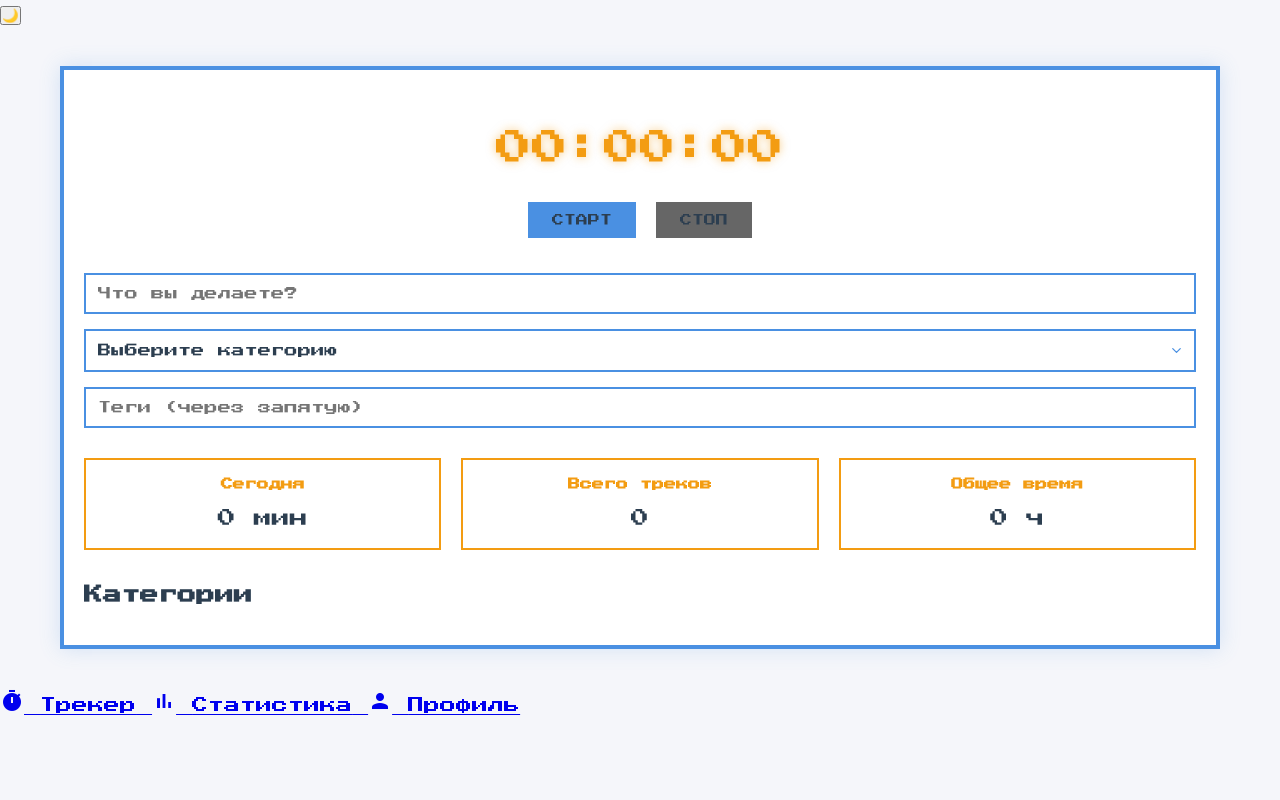
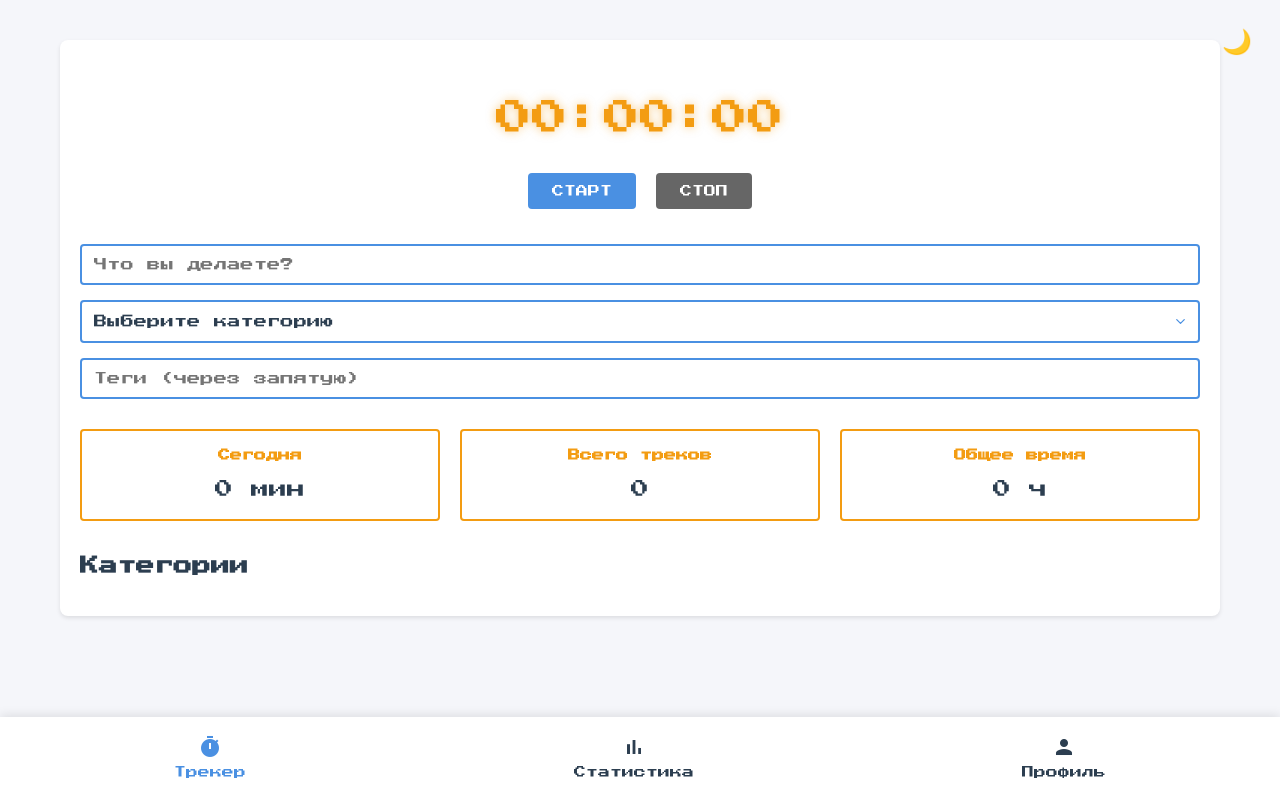
Before and after one commit to Varn22/pixel-time-tracker, a Python web app: template templates/index.html in a window 1280 px wide. Run offline with Jinja, Linux system fonts and the light colour scheme; the template is opened without the code that fills it, so the values that code supplies are empty; some libraries are stand-ins or nearby versions.

Commit message:
Update style.css

```diff
--- a/static/css/style.css
+++ b/static/css/style.css
@@ -1,6 +1,7 @@
 @import url('https://fonts.googleapis.com/css2?family=Press+Start+2P&display=swap');
 
 :root {
+    /* Светлая тема */
     --primary-color: #4a90e2;
     --secondary-color: #f39c12;
     --background-color: #f5f6fa;
@@ -10,6 +11,21 @@
     --success-color: #2ecc71;
     --warning-color: #f1c40f;
     --error-color: #e74c3c;
+    --nav-background: #ffffff;
+    --input-background: #ffffff;
+    --shadow-color: rgba(0,0,0,0.1);
+}
+
+[data-theme="dark"] {
+    --primary-color: #64b5f6;
+    --secondary-color: #ffa726;
+    --background-color: #1a1a1a;
+    --text-color: #ffffff;
+    --card-background: #2d2d2d;
+    --border-color: #404040;
+    --nav-background: #2d2d2d;
+    --input-background: #404040;
+    --shadow-color: rgba(0,0,0,0.3);
 }
 
 * {
@@ -24,12 +40,14 @@ body {
     background-color: var(--background-color);
     color: var(--text-color);
     line-height: 1.6;
+    transition: background-color 0.3s ease, color 0.3s ease;
 }
 
 .container {
     max-width: 1200px;
     margin: 0 auto;
     padding: 20px;
+    padding-bottom: 80px; /* Отступ для нижней навигации */
 }
 
 /* Навигация */
@@ -73,6 +91,82 @@ body {
 .nav-link:hover {
     background-color: var(--primary-color);
     color: white;
+}
+
+/* Нижняя навигация */
+.bottom-nav {
+    position: fixed;
+    bottom: 0;
+    left: 0;
+    right: 0;
+    background-color: var(--nav-background);
+    padding: 10px;
+    display: flex;
+    justify-content: space-around;
+    align-items: center;
+    box-shadow: 0 -2px 10px var(--shadow-color);
+    z-index: 1000;
+}
+
+.nav-item {
+    display: flex;
+    flex-direction: column;
+    align-items: center;
+    text-decoration: none;
+    color: var(--text-color);
+    font-size: 12px;
+    padding: 8px;
+    transition: all 0.3s ease;
+}
+
+.nav-item.active {
+    color: var(--primary-color);
+}
+
+.nav-icon {
+    font-size: 24px;
+    margin-bottom: 4px;
+}
+
+/* Профиль пользователя */
+.profile-button {
+    background: none;
+    border: none;
+    cursor: pointer;
+    display: flex;
+    align-items: center;
+    gap: 8px;
+    padding: 8px;
+    border-radius: 50%;
+    transition: all 0.3s ease;
+}
+
+.profile-avatar {
+    width: 40px;
+    height: 40px;
+    border-radius: 50%;
+    object-fit: cover;
+    border: 2px solid var(--primary-color);
+}
+
+/* Переключатель темы */
+.theme-toggle {
+    position: fixed;
+    top: 20px;
+    right: 20px;
+    background: none;
+    border: none;
+    cursor: pointer;
+    font-size: 24px;
+    color: var(--text-color);
+    padding: 8px;
+    border-radius: 50%;
+    transition: all 0.3s ease;
+}
+
+.theme-toggle:hover {
+    background-color: var(--card-background);
+    transform: scale(1.1);
 }
 
 /* Карточки */
@@ -200,11 +294,10 @@ body {
 
 .pixel-box {
     background-color: var(--card-background);
-    border: 4px solid var(--primary-color);
     padding: 20px;
     margin: 20px 0;
-    image-rendering: pixelated;
-    box-shadow: 0 0 20px rgba(74, 144, 226, 0.2);
+    border-radius: 8px;
+    box-shadow: 0 2px 4px rgba(0,0,0,0.1);
     transition: transform 0.3s ease;
 }
 
@@ -216,7 +309,7 @@ body {
     text-align: center;
     color: var(--primary-color);
     margin-bottom: 30px;
-    text-shadow: 2px 2px 0px rgba(0,0,0,0.5);
+    text-shadow: 2px 2px 0px rgba(0,0,0,0.1);
     font-size: 24px;
 }
 
@@ -238,7 +331,7 @@ body {
 }
 
 .pixel-input {
-    background-color: var(--card-background);
+    background-color: var(--input-background);
     border: 2px solid var(--primary-color);
     padding: 12px;
     color: var(--text-color);
@@ -246,6 +339,7 @@ body {
     width: 100%;
     box-sizing: border-box;
     transition: all 0.3s ease;
+    border-radius: 4px;
 }
 
 .pixel-input:focus {
@@ -258,13 +352,14 @@ body {
     background-color: var(--primary-color);
     border: none;
     padding: 12px 24px;
-    color: var(--text-color);
+    color: white;
     font-family: 'Press Start 2P', cursive;
     cursor: pointer;
     transition: all 0.3s ease;
     text-transform: uppercase;
     font-size: 12px;
     margin: 5px;
+    border-radius: 4px;
 }
 
 .pixel-button:hover {
@@ -341,6 +436,7 @@ body {
     padding: 15px;
     text-align: center;
     transition: all 0.3s ease;
+    border-radius: 4px;
 }
 
 .pixel-stat-box:hover {
@@ -376,6 +472,7 @@ body {
     padding: 10px;
     text-align: center;
     transition: all 0.3s ease;
+    border-radius: 4px;
 }
 
 .pixel-category-box:hover {
```
